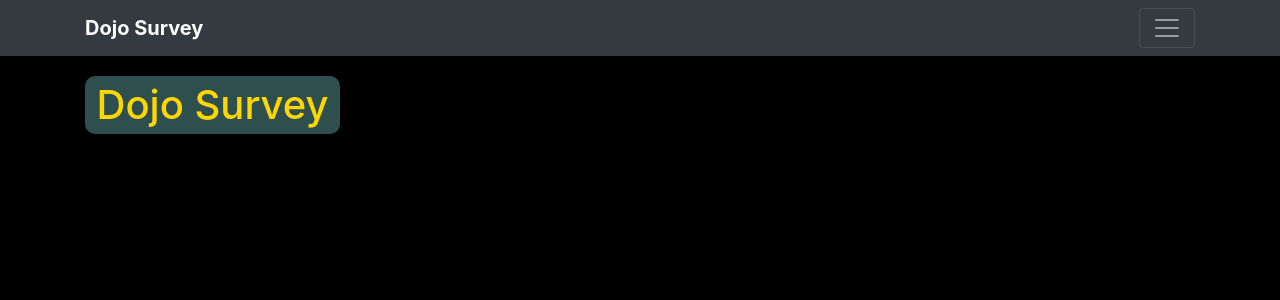
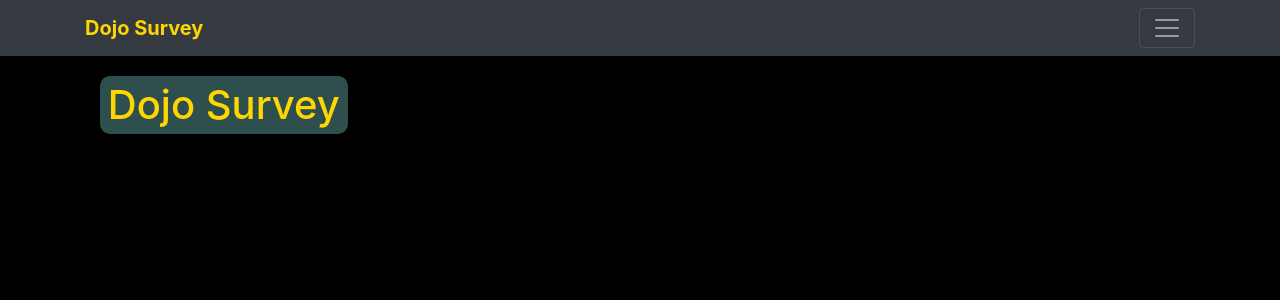
Before and after one commit to vircabading/coding_dojo_python_stack_flask_fundamentals_dojo_survey, a Flask app: page / in a window 1280 px wide. Shown: the top 300 px of the page. Run offline with Flask 2, Linux system fonts and the light colour scheme; some libraries are stand-ins or nearby versions.

Commit message:
add navbar-brand styling

```diff
--- a/static/css/style.css
+++ b/static/css/style.css
@@ -1,5 +1,9 @@
 body {
     background-color: black;
+}
+
+.navbar-brand>strong {
+    color: gold;
 }
 
 main {
--- a/templates/index.html
+++ b/templates/index.html
@@ -34,7 +34,7 @@
   <main role="main">
     <main role="main">
       <div class="container">
-        <div class="row">
+        <div class="d-flex">
           <!-- **** LEFT COLUMN IN MAIN AREA -->
           <div class="dojo-survey col-md-3">
             <h1>
```
